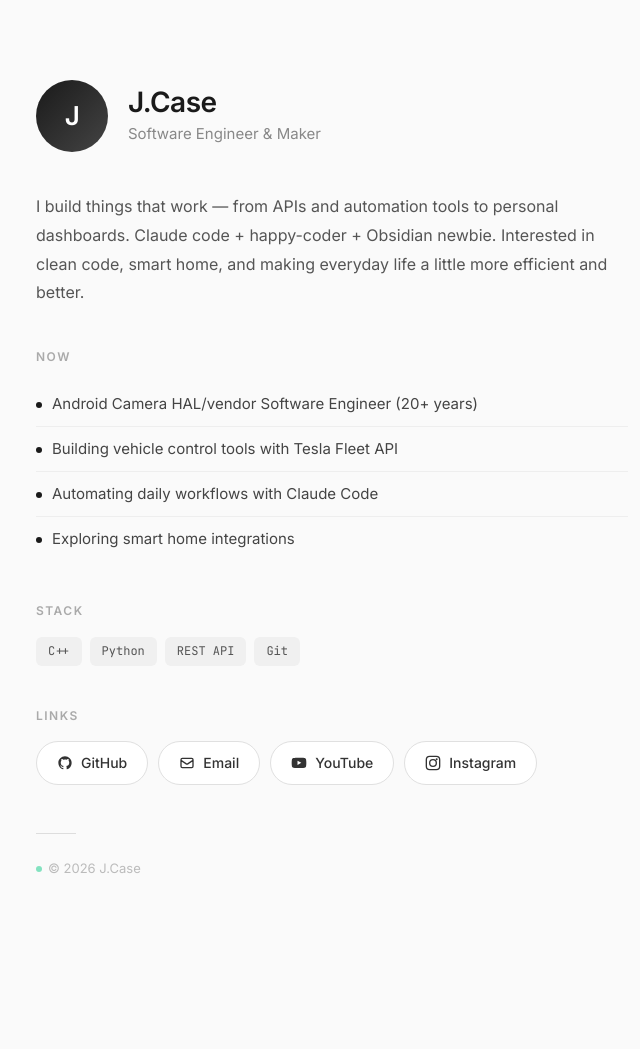
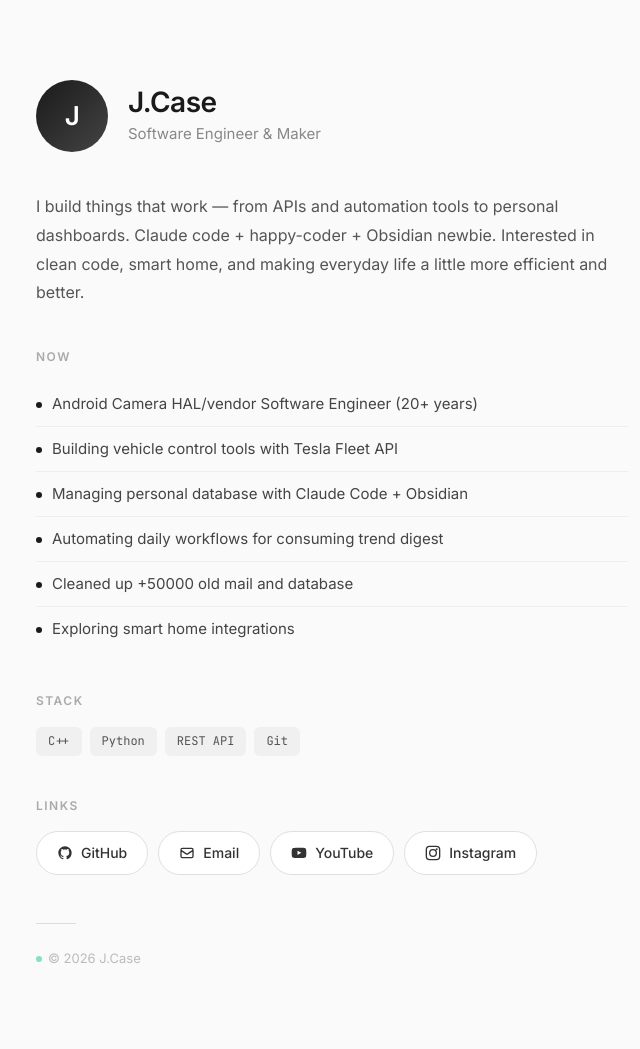
Before and after one commit to riverful/riverful.github.io, a Jekyll site: the page built from index.md, in a window 1280 px wide. Shown: the whole page, without its empty margins (308-948 px from the left). Built offline with Jekyll 4.4.1, drawn with Linux system fonts in a browser that asks for light colours; before the commit the page ends 959 px from its top, so only the background shows below that.

Commit message:
Update Now section: add Obsidian DB, trend digest, mail cleanup
Co-Authored-By: Claude Opus 4.6 <noreply@anthropic.com>

```diff
--- a/index.md
+++ b/index.md
@@ -14,7 +14,9 @@ Claude code + happy-coder + Obsidian newbie. Interested in clean code, smart hom
 
 - Android Camera HAL/vendor Software Engineer (20+ years)
 - Building vehicle control tools with Tesla Fleet API
-- Automating daily workflows with Claude Code
+- Managing personal database with Claude Code + Obsidian
+- Automating daily workflows for consuming trend digest
+- Cleaned up +50000 old mail and database
 - Exploring smart home integrations
 
 ## Stack
```
